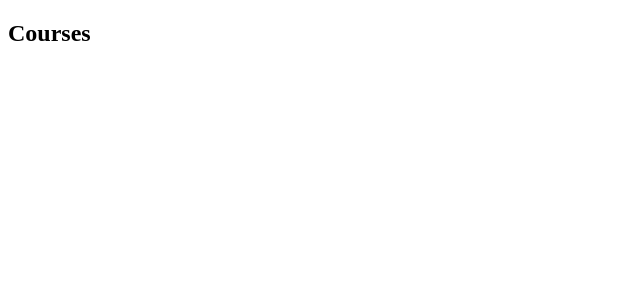
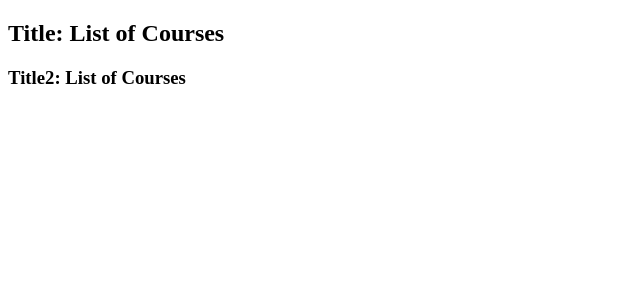
Before and after one commit to david2999999/Angular-4, an Angular app in the folder Angular-Hello-World/: page / in a window 1280 px wide. Shown: the top 300 px of the page, without its empty margins (0-640 px from the left). Built offline with nearby package versions, Linux system fonts and the light colour scheme.

Commit message:
string interpolation

```diff
--- a/Angular-Hello-World/src/app/app.component.html
+++ b/Angular-Hello-World/src/app/app.component.html
@@ -1 +1 @@
-<app-course></app-course>
+<app-courses></app-courses>
--- a/Angular-Hello-World/src/app/courses/courses.component.html
+++ b/Angular-Hello-World/src/app/courses/courses.component.html
@@ -1,3 +1,2 @@
-<p>
-  courses works!
-</p>
+<h2>{{ "Title: " + title }}</h2>
+<h3>{{ "Title2: " + getTitle() }}</h3>
--- a/Angular-Hello-World/src/app/courses/courses.component.ts
+++ b/Angular-Hello-World/src/app/courses/courses.component.ts
@@ -6,10 +6,14 @@ import { Component, OnInit } from '@angular/core';
   styleUrls: ['./courses.component.css']
 })
 export class CoursesComponent implements OnInit {
-
+  title = 'List of Courses';
   constructor() { }
 
   ngOnInit() {
   }
 
+  getTitle() {
+    return this.title;
+  }
+
 }
```
